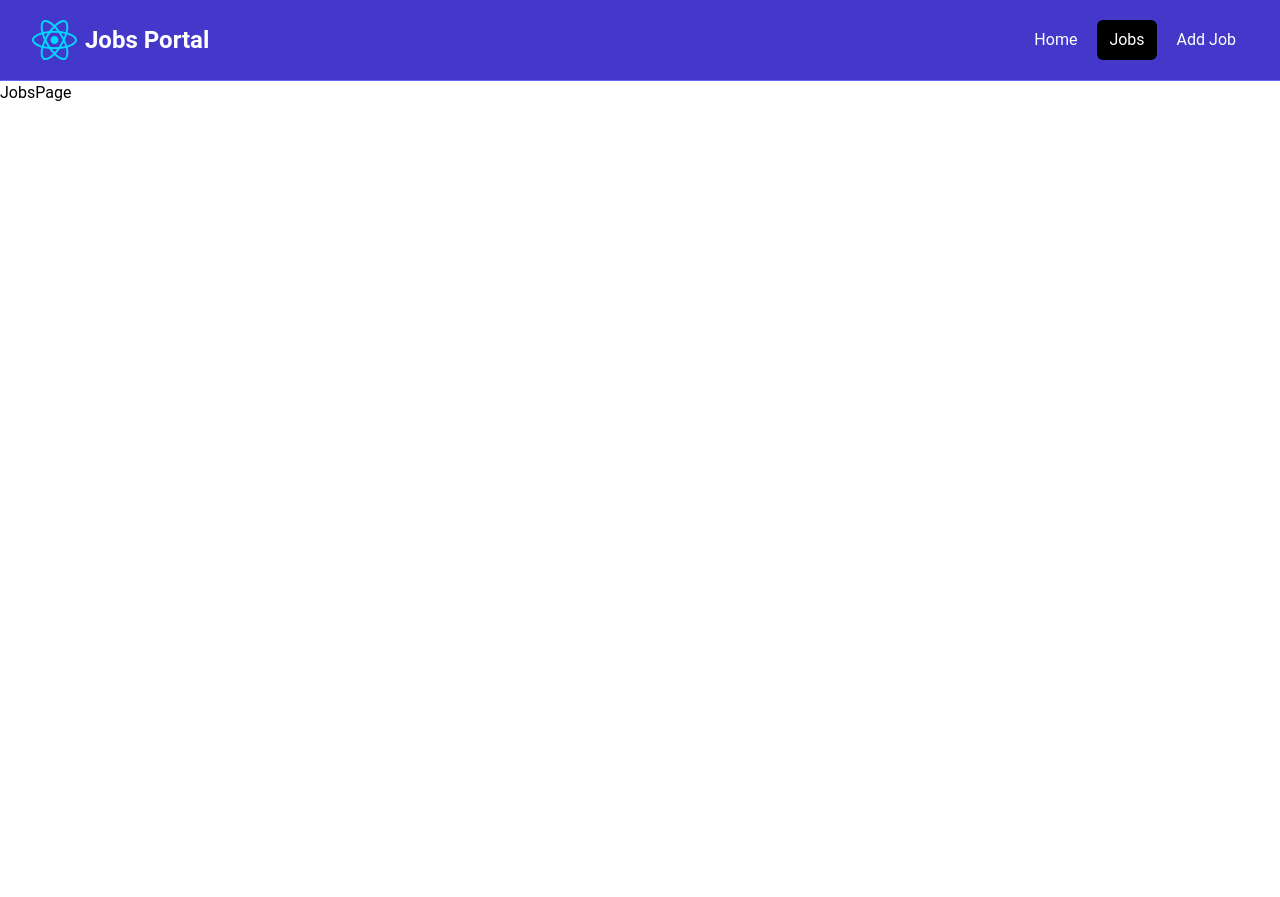
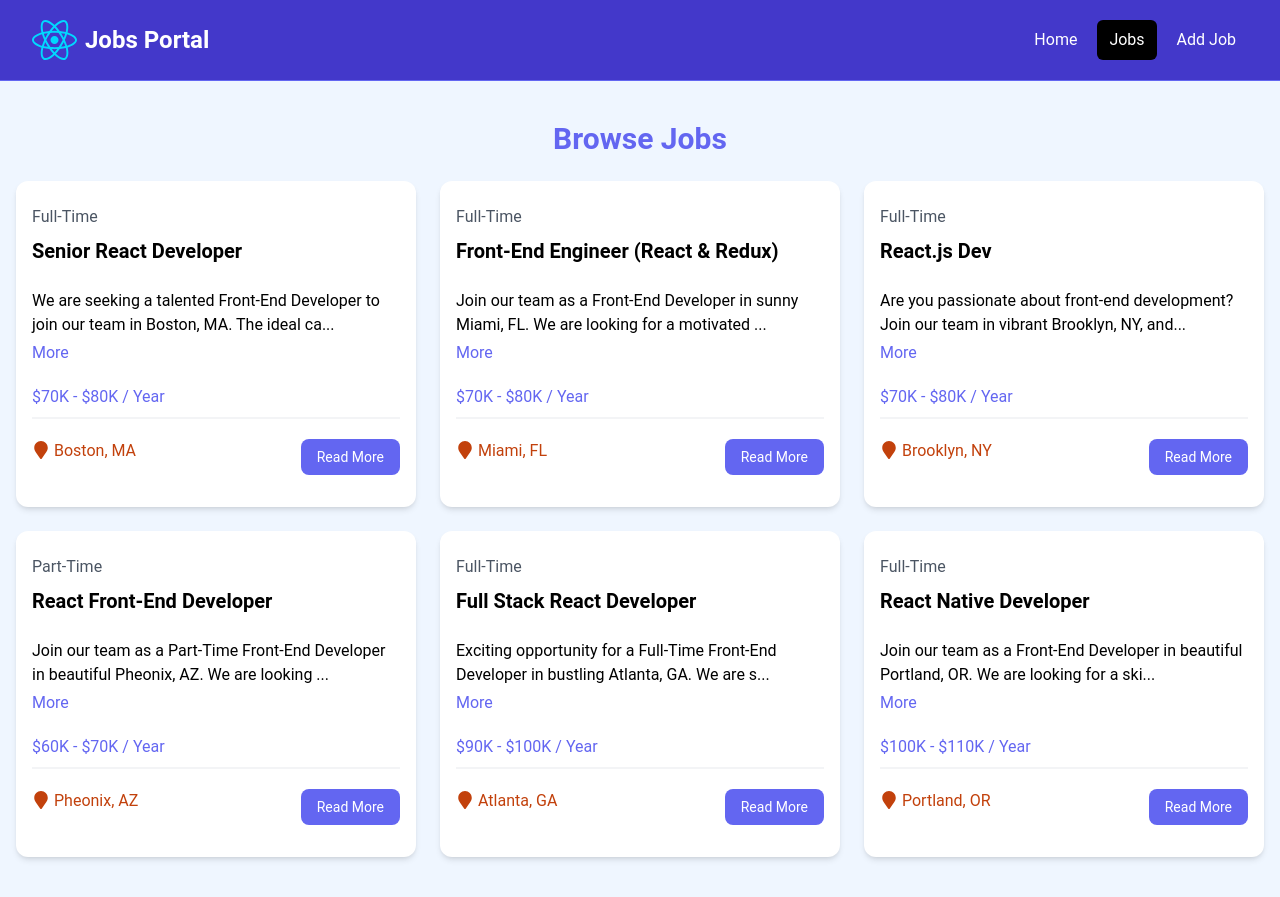
Before and after one commit to ankushgoel/Job-Portal-in-react, a React (Vite) app: page /jobs in a window 1280 px wide. Before the commit the page ends 800 px from the top, so only its background shows below. Built offline with nearby package versions, Linux system fonts and the light colour scheme.

Commit message:
Added browse jobs page

```diff
--- a/src/components/JobListings.jsx
+++ b/src/components/JobListings.jsx
@@ -2,17 +2,17 @@
 import { jobs } from '../jobs.json'
 import JobListing from './JobListing';
 
-const JobListings = () => {
+const JobListings = ({ isHome = false }) => {
     // console.log(jobs);
-    const recentJobs = jobs.slice(0, 3)
+    const listings = isHome ? jobs.slice(0, 3) : jobs;
     return (
         <section className="bg-blue-50 px-4 py-10">
             <div className="container-xl lg:container m-auto">
                 <h2 className="text-3xl font-bold text-indigo-500 mb-6 text-center">
-                    Browse Jobs
+                    {isHome ? 'Recent Jobs' : 'Browse Jobs'}
                 </h2>
                 <div className="grid grid-cols-1 md:grid-cols-3 gap-6">
-                    {recentJobs.map((job) => (
+                    {listings.map((job) => (
                         <JobListing key={job.id} job={job} />
                     ))}
                 </div>
--- a/src/pages/HomePage.jsx
+++ b/src/pages/HomePage.jsx
@@ -14,7 +14,7 @@
             <HomeCards />
 
             {/* <!-- Browse Jobs --> */}
-            <JobListings />
+            <JobListings isHome={true} />
 
             <ViewAllJobs />
         </>
--- a/src/pages/JobsPage.jsx
+++ b/src/pages/JobsPage.jsx
@@ -1,8 +1,12 @@
 // import React from 'react'
+
+import JobListings from "../components/JobListings"
 
 const JobsPage = () => {
     return (
-        <div>JobsPage</div>
+        <div>
+            <JobListings />
+        </div>
     )
 }
 
```
